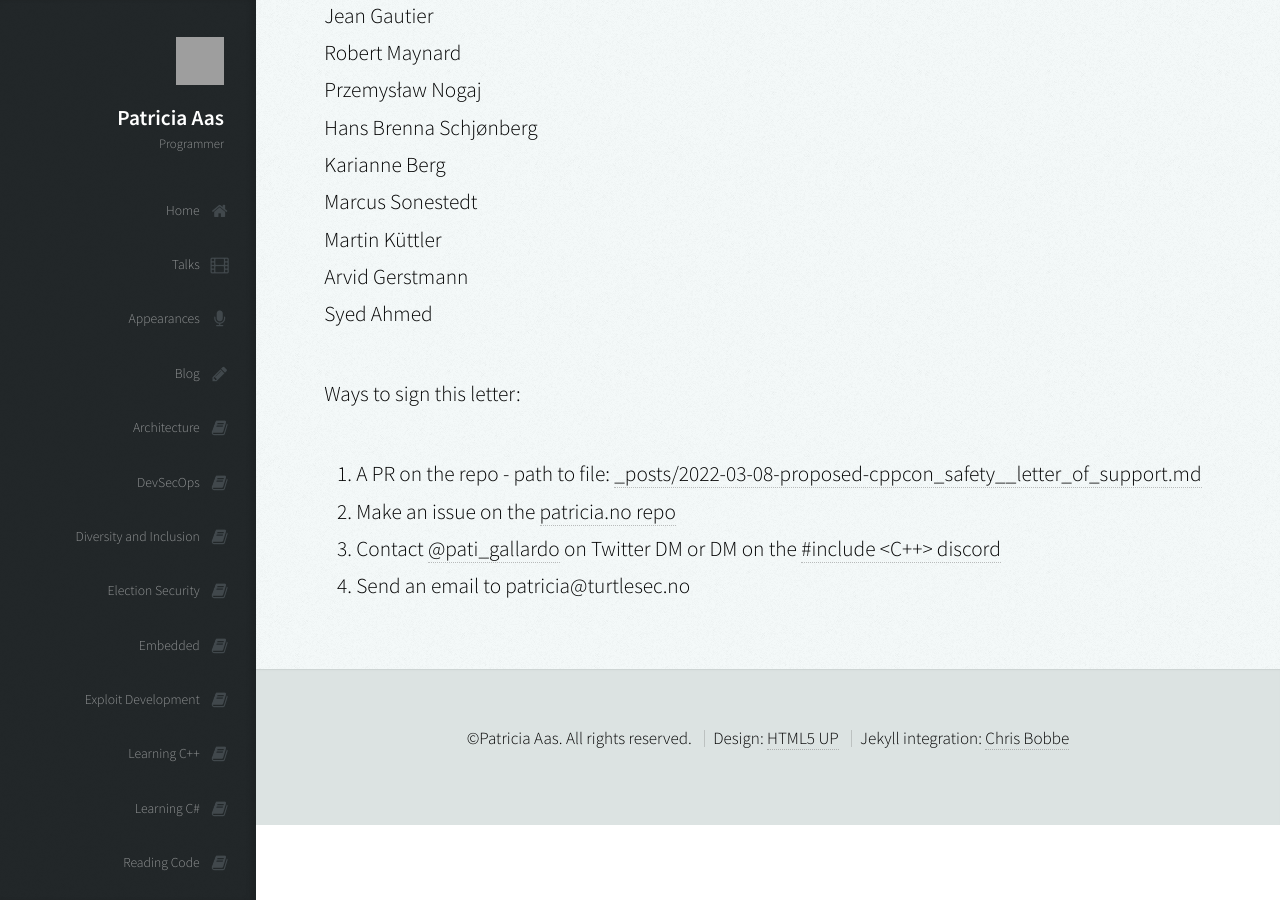
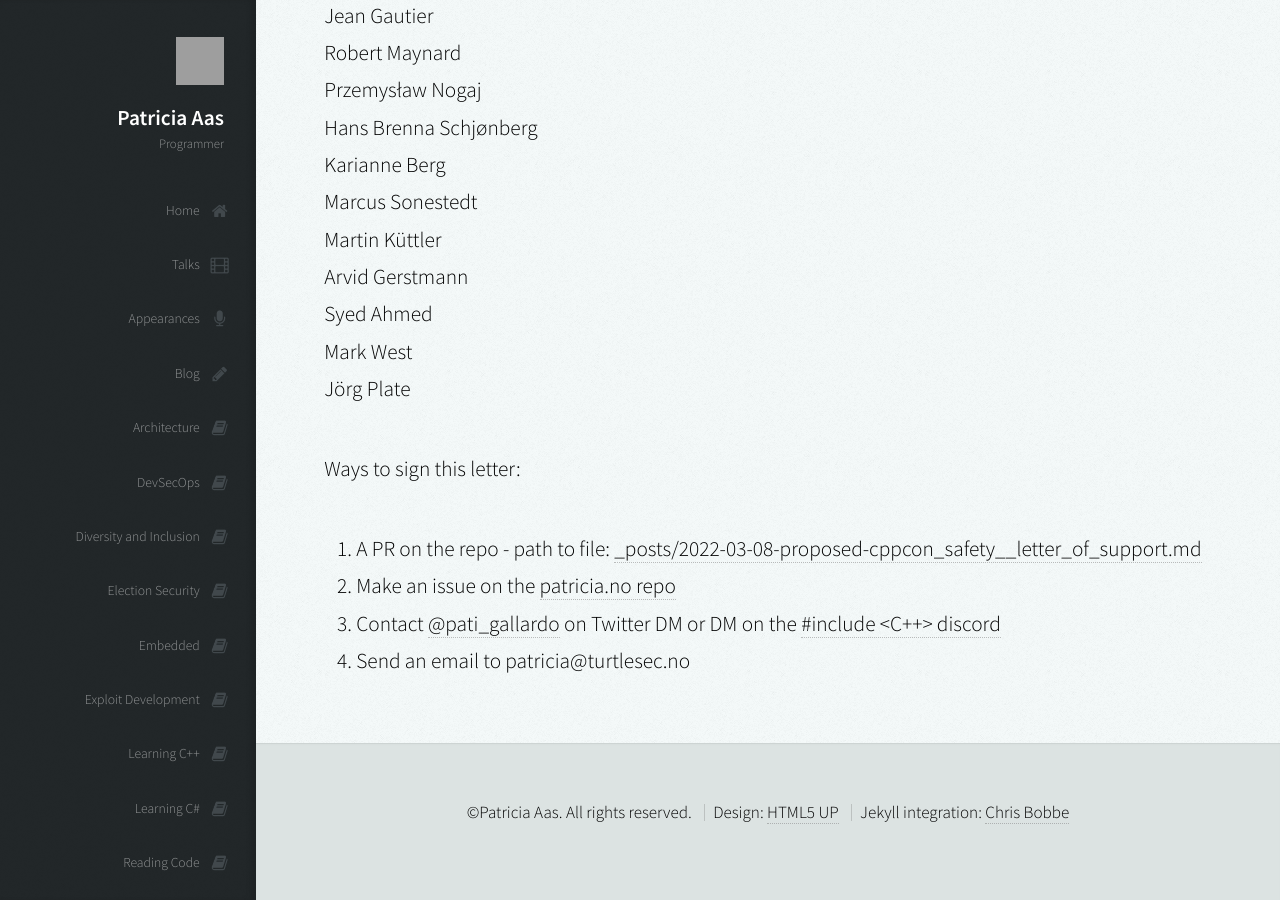
Before and after one commit to patricia-gallardo/patricia-gallardo.github.io, a Jekyll site: the page built from _posts/2022-03-08-proposed-cppcon_safety__letter_of_support.md, in a window 1280 px wide and 900 px high, scrolled down 10114 px. Built offline with Jekyll 4.4.1, drawn with Linux system fonts in a browser that asks for light colours; nearby versions of some CDN libraries; grey boxes are pictures that could not be loaded.

Commit message:
Update 2022-03-08-proposed-cppcon_safety__letter_of_support.md

```diff
--- a/_posts/2022-03-08-proposed-cppcon_safety__letter_of_support.md
+++ b/_posts/2022-03-08-proposed-cppcon_safety__letter_of_support.md
@@ -278,6 +278,8 @@ Marcus Sonestedt <br>
 Martin Küttler <br>
 Arvid Gerstmann <br>
 Syed Ahmed <br>
+Mark West <br>
+Jörg Plate <br>
 
 
 Ways to sign this letter:
```
